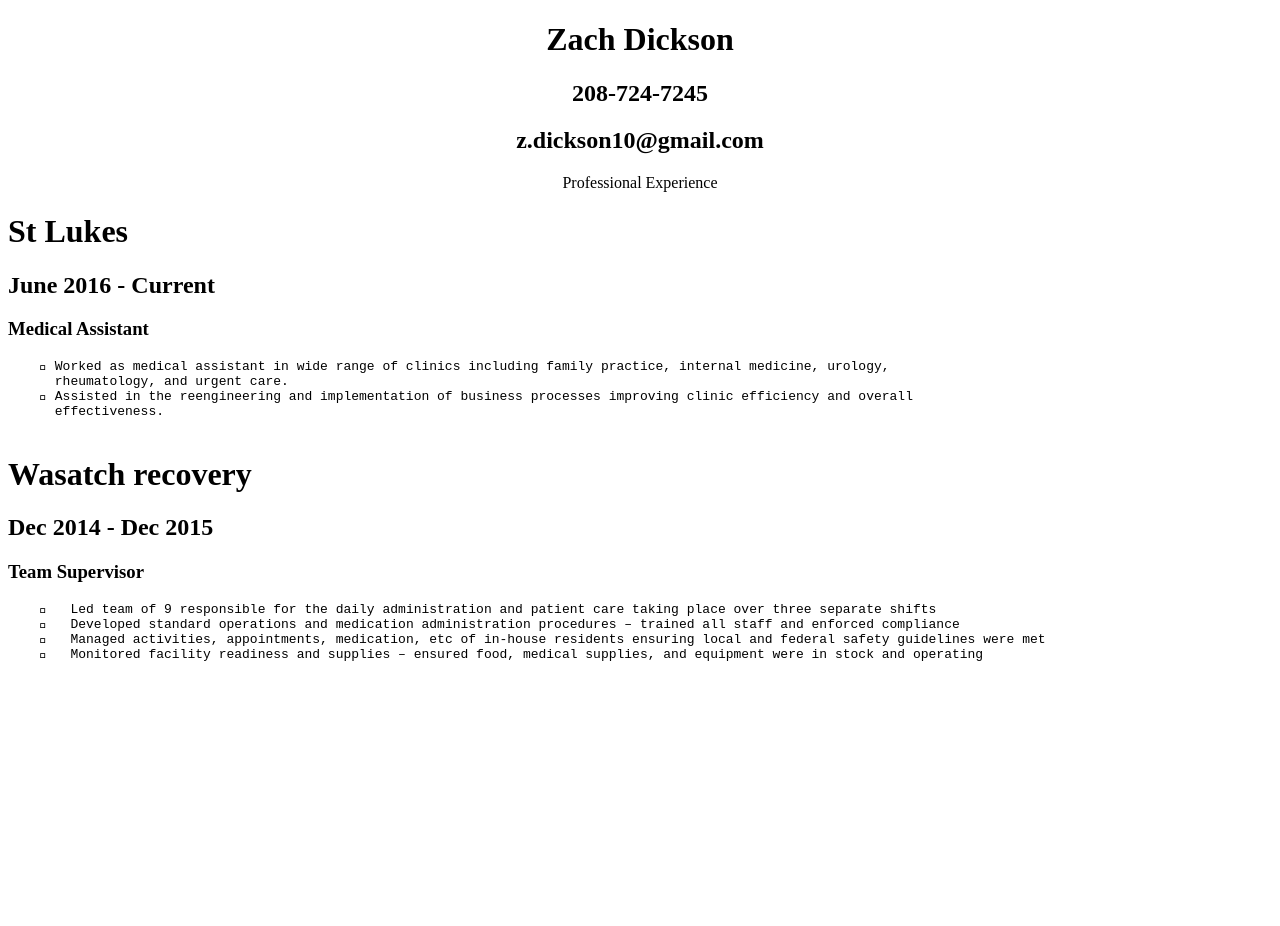
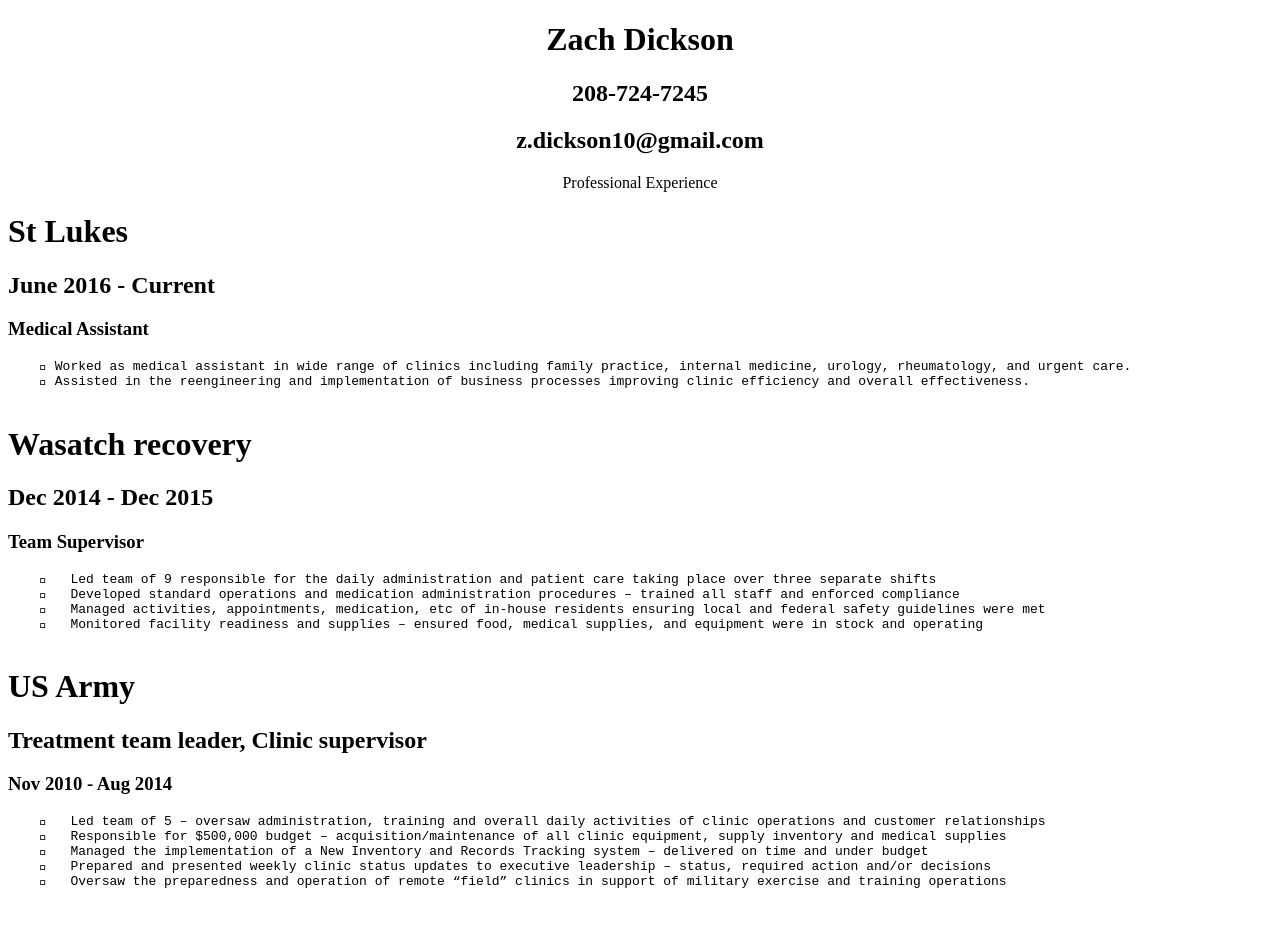
Before and after one commit to ZachDickson/resume, a plain HTML site: page index.html in a window 1280 px wide. Before the commit the page ends 800 px from the top, so only its background shows below. Drawn offline with Linux system fonts and the light colour scheme.

Commit message:
added section job3

```diff
--- a/index.html
+++ b/index.html
@@ -24,10 +24,8 @@
     <h2>June 2016 - Current</h2>
     <h3>Medical Assistant</h3>
     <pre>
-     Worked as medical assistant in wide range of clinics including family practice, internal medicine, urology,
-      rheumatology, and urgent care.
-     Assisted in the reengineering and implementation of business processes improving clinic efficiency and overall
-      effectiveness.
+     Worked as medical assistant in wide range of clinics including family practice, internal medicine, urology, rheumatology, and urgent care.
+     Assisted in the reengineering and implementation of business processes improving clinic efficiency and overall effectiveness.
     </pre>
   </p>
 
@@ -44,5 +42,15 @@
   </p>
 
   <p class="job3">
+    <h1>US Army</h1>
+    <h2>Treatment team leader, Clinic supervisor</h2>
+    <h3>Nov 2010 - Aug 2014</h3>
+    <pre>
+    	Led team of 5 – oversaw administration, training and overall daily activities of clinic operations and customer relationships
+    	Responsible for $500,000 budget – acquisition/maintenance of all clinic equipment, supply inventory and medical supplies
+    	Managed the implementation of a New Inventory and Records Tracking system – delivered on time and under budget
+    	Prepared and presented weekly clinic status updates to executive leadership – status, required action and/or decisions
+    	Oversaw the preparedness and operation of remote “field” clinics in support of military exercise and training operations
 
+    </pre>
   </p>
```
